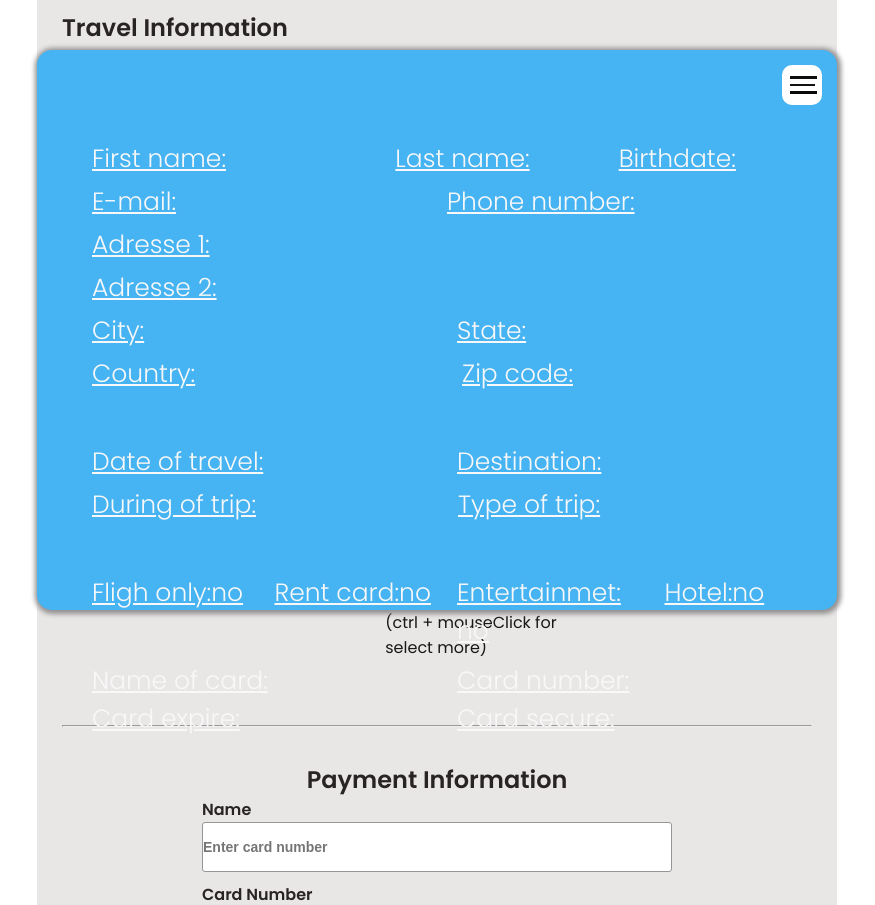
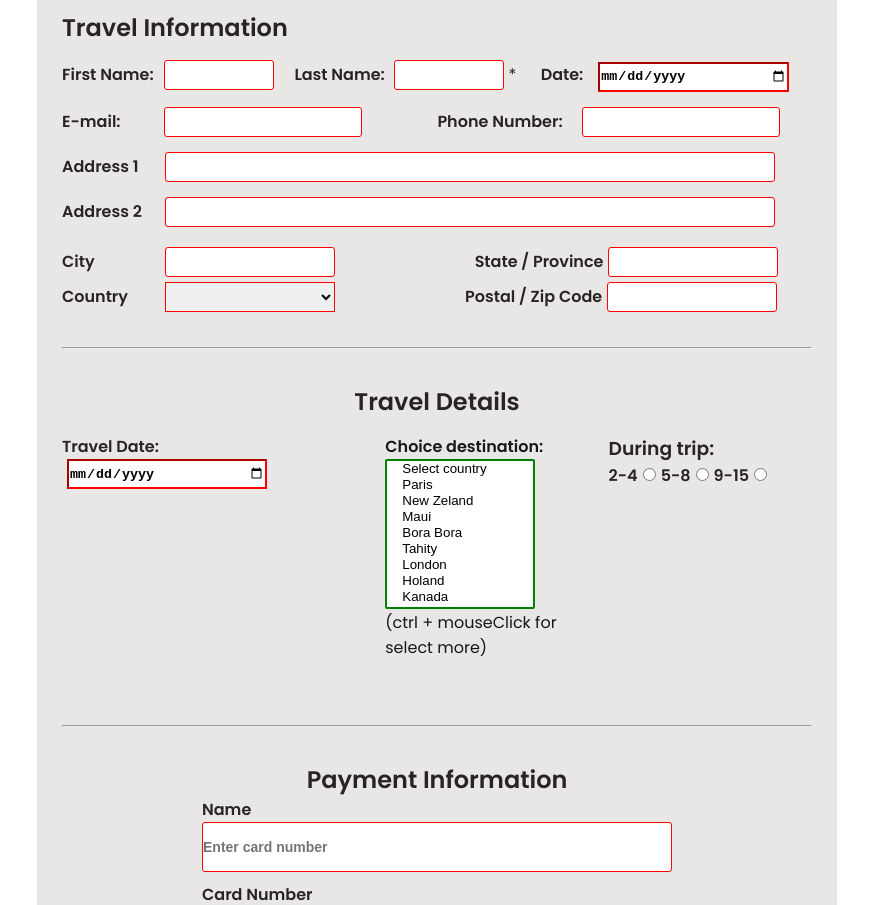
Before and after one commit to TomyJusuf/Vue--eComerce, a Vue app in the folder hello-world/: page / in a window 1280 px wide. Shown: the top 905 px of the page, without its empty margins (203-1078 px from the left). Built offline with nearby package versions, Linux system fonts and the light colour scheme.

Commit message:
add :style on input of ormular, when if input is empty/not filled, border stay red,if input is succesfully filled then border color of input is green

```diff
--- a/hello-world/src/components/Formular.vue
+++ b/hello-world/src/components/Formular.vue
@@ -39,7 +39,7 @@
     </div>
   </div>
   <div class="formular">
-    <form action="" @submit="submitForm">
+    <form action="" @submit.prevent="submitForm">
       <h2>Travel Information</h2>
       <div class="form-name">
         <label class="firstName" for="firstName">First Name: </label>
@@ -47,7 +47,12 @@
           type="text"
           name="firstName"
           id="firstName"
-          v-model="formValues.firstName"
+          v-model.lazy="formValues.firstName"
+          :style="
+            !formValues.firstName
+              ? 'border-color:red'
+              : 'border:green 2.5px solid'
+          "
           required
         />
         <label class="lastName" for="lastName">Last Name: </label>
@@ -57,9 +62,22 @@
           id="lastName"
           required
           v-model="formValues.lastName"
+          :style="
+            !formValues.lastName
+              ? 'border-color:red'
+              : 'border:green 2.5px solid'
+          "
         />*
         <label class="date" for="date">Date:</label>
-        <input type="date" id="date" name="date" v-model="formValues.date" />
+        <input
+          type="date"
+          id="date"
+          name="date"
+          v-model="formValues.date"
+          :style="
+            !formValues.date ? 'border-color:red' : 'border:green 2.5px solid'
+          "
+        />
       </div>
 
       <div class="form-example">
@@ -70,6 +88,9 @@
           id="email"
           required
           v-model="formValues.eMail"
+          :style="
+            !formValues.eMail ? 'border-color:red' : 'border:green 2.5px solid'
+          "
         />
         <label class="phoneNumber" for="phoneNumber">Phone Number: </label>
         <input
@@ -78,6 +99,11 @@
           id="phoneNumber"
           required
           v-model="formValues.phoneNumber"
+          :style="
+            !formValues.phoneNumber
+              ? 'border-color:red'
+              : 'border:green 2.5px solid'
+          "
         />
       </div>
 
@@ -89,6 +115,11 @@
           id="address"
           required
           v-model="formValues.adreseStreet1"
+          :style="
+            !formValues.adreseStreet1
+              ? 'border-color:red'
+              : 'border:green 2.5px solid'
+          "
         />
       </div>
 
@@ -100,6 +131,11 @@
           id="address"
           required
           v-model="formValues.adreseStreet2"
+          :style="
+            !formValues.adreseStreet2
+              ? 'border-color:red'
+              : 'border:green 2.5px solid'
+          "
         />
       </div>
 
@@ -111,6 +147,9 @@
           id="city"
           required
           v-model="formValues.city"
+          :style="
+            !formValues.city ? 'border-color:red' : 'border:green 2.5px solid'
+          "
         />
 
         <label for="state" class="state">State / Province</label>
@@ -120,9 +159,21 @@
           id="state"
           required
           v-model="formValues.state"
+          :style="
+            !formValues.state ? 'border-color:red' : 'border:green 2.5px solid'
+          "
         />
         <label for="country" class="country">Country</label>
-        <select id="country" name="country" v-model="formValues.country">
+        <select
+          id="country"
+          name="country"
+          v-model="formValues.country"
+          :style="
+            !formValues.country
+              ? 'border-color:red'
+              : 'border:green 2.5px solid'
+          "
+        >
           <option>country</option>
           <option value="Afghanistan">Afghanistan</option>
           <option value="Aland Islands">Åland Islands</option>
@@ -418,6 +469,11 @@
           id="zipCode"
           required
           v-model="formValues.zipCode"
+          :style="
+            !formValues.zipCode
+              ? 'border-color:red'
+              : 'border:green 2.5px solid'
+          "
         />
       </div>
       <hr style="margin: 35px 0" />
@@ -431,6 +487,11 @@
             id="dateDetail"
             name="date"
             v-model="formValues.travelDate"
+            :style="
+              !formValues.travelDate
+                ? 'border-color:red'
+                : 'border:green 2.5px solid'
+            "
           />
         </div>
         <div class="destination">
@@ -442,6 +503,11 @@
             id="destination"
             multiple
             v-model="formValues.destination"
+            :style="
+              !formValues.destination
+                ? 'border-color:red'
+                : 'border:green 2.5px solid'
+            "
           >
             <option value="">Select country</option>
             <option value="Paris">Paris</option>
@@ -500,6 +566,11 @@
             name="firstNameCard"
             placeholder="Enter card number"
             v-model="formValues.cardName"
+            :style="
+              !formValues.cardName
+                ? 'border-color:red'
+                : 'border:green 2.5px solid'
+            "
           />
         </div>
         <div class="cardNumberInfo">
@@ -510,6 +581,11 @@
             name="firstNameCard"
             placeholder="Enter card number"
             v-model="formValues.cardNumber"
+            :style="
+              !formValues.cardNumber
+                ? 'border-color:red'
+                : 'border:green 2.5px solid'
+            "
           />
         </div>
         <div class="expirationDetail">
@@ -520,6 +596,11 @@
             name="expiration"
             placeholder="expiration"
             v-model="formValues.cardExpire"
+            :style="
+              !formValues.cardExpire
+                ? 'border-color:red'
+                : 'border:green 2.5px solid'
+            "
           />
         </div>
         <div class="securityDetail">
@@ -530,6 +611,11 @@
             name="security"
             placeholder=""
             v-model="formValues.cardSecure"
+            :style="
+              !formValues.cardSecure
+                ? 'border-color:red'
+                : 'border:green 2.5px solid'
+            "
           />
         </div>
       </div>
@@ -602,7 +688,7 @@
           true-value="yes"
           false-value="no"
         />
-        <label :for="Hotel">Hotel / Resorts</label>
+        <label for="Hotel">Hotel / Resorts</label>
         <input
           type="checkbox"
           id="Hotel"
@@ -614,7 +700,12 @@
         />
       </div>
       <hr style="margin: 35px 0" />
-      <button>Submit</button>
+      <input type="checkbox" v-model="agreement" name="agreement" />
+
+      <label for="agreement"> I agree to the terms and conditions </label>
+      <button v-on:click="switchBar = !switchBar" :disabled="!agreement">
+        Continue
+      </button>
     </form>
   </div>
 </template>
@@ -624,7 +715,8 @@ export default {
   name: "FormTable",
   data() {
     return {
-      switchBar: false,
+      switchBar: true,
+      agreement: false,
       formValues: {
         firstName: "",
         lastName: "",
@@ -638,7 +730,7 @@ export default {
         country: "",
         zipCode: "",
         travelDate: "",
-        destination: "",
+        destination: [],
         duringTrip: "",
         typeOfTrip: "",
         flightOnly: "no",
@@ -650,11 +742,11 @@ export default {
         cardExpire: "",
         cardSecure: "",
       },
+      error: [],
     };
   },
   methods: {
-    submitForm(even) {
-      event.preventDefault();
+    submitForm() {
       console.log("form values", this.formValues);
     },
   },
@@ -860,7 +952,7 @@ input[type="text"] {
 
 .fillTemplate {
   width: 800px;
-  height: 70%;
+  height: 80%;
   background-color: rgb(70, 179, 243);
   margin: 50px auto;
   border-radius: 15px;
@@ -883,24 +975,24 @@ li {
   flex-grow: 2;
   width: 270px;
   text-decoration: underline;
-  padding-left: 20px;
+  padding-left: 10px;
 }
 li:nth-of-type(1) {
-  flex-grow: 3;
-  width: 230px;
+  flex-grow: 2;
+  width: 300px;
 }
 li:nth-of-type(2) {
-  flex-grow: 3;
-  width: 150px;
+  flex-grow: 2;
+  width: 250px;
 }
 li:nth-of-type(3) {
-  flex-grow: 3;
-  width: 130px;
+  flex-grow: 2;
+  width: 270px;
   padding-bottom: 5px;
 }
-li:nth-of-type(4) {
+li:nth-of-type(2) {
   flex-grow: 2;
-  width: 230px;
+  width: 300px;
   padding-bottom: 5px;
 }
 li:nth-of-type(5) {
```
